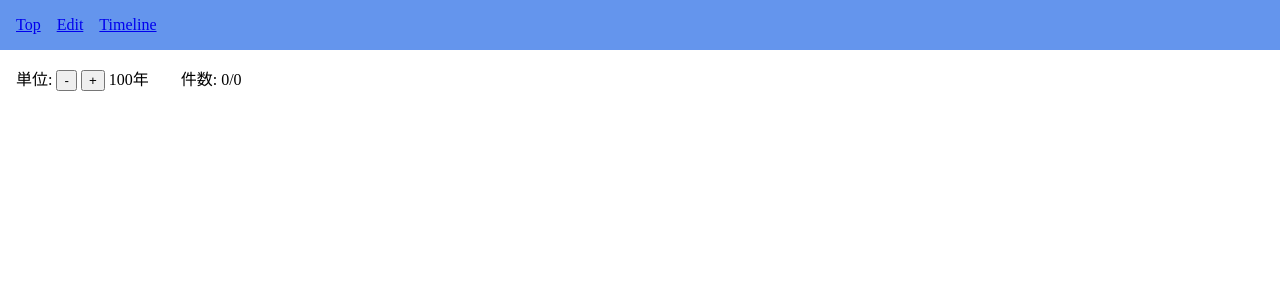
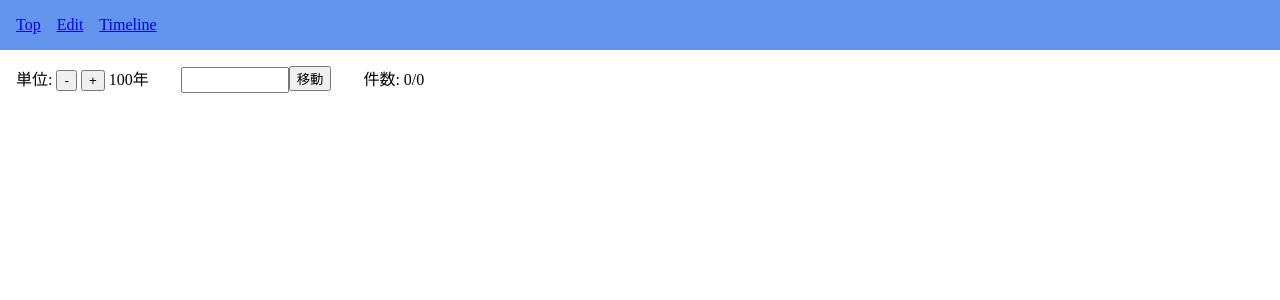
Before and after one commit to redfe/mysirube, a SvelteKit app: page /timeline in a window 1280 px wide. Shown: the top 300 px of the page. Built offline with nearby package versions, Linux system fonts and the light colour scheme.

Commit message:
開始年を移動できるようにした。

```diff
--- a/src/routes/timeline/+page.svelte
+++ b/src/routes/timeline/+page.svelte
@@ -10,7 +10,7 @@
 	import type { Item } from './timeline.svelte';
 	import { colors, search } from '$lib/repository';
 	import { generate } from './dummyDataGenerator';
-	import { fade, slide } from 'svelte/transition';
+	import { fade } from 'svelte/transition';
 
 	const units = [10000, 5000, 1000, 500, 100, 50, 10, 5, 1];
 
@@ -44,6 +44,12 @@
 	// 最上位の表示枠要素
 	let first: HTMLElement | undefined = $state();
 
+	// 表示開始年のバインド値
+	let startValue: number | undefined = $state();
+
+	// 表示開始年
+	let offsetStart: number | undefined = $state();
+
 	// 表示関数
 	function display(unit: number, periods: number[], filteredItems: Item[]) {
 		const lanes = createLanes(unit, filteredItems);
@@ -70,12 +76,17 @@
 	}
 
 	async function filter() {
-		const result = await search({ colors: selectedColors });
+		const result = await search({ start: offsetStart, colors: selectedColors });
 		items = result.datas.map((data) => ({
 			...data,
 			end: data.end == null ? data.start : data.end
 		}));
 		allCount = result.count;
+	}
+
+	function move() {
+		offsetStart = startValue;
+		filter();
 	}
 
 	$effect(() => {
@@ -129,6 +140,9 @@
 			}}>+</button
 		>
 		<span>{formatYear(unit)}</span>
+	</div>
+	<div class="move">
+		<input type="number" bind:value={startValue} /><button onclick={() => move()}>移動</button>
 	</div>
 	<div class="count">
 		<span>件数:</span>
@@ -203,6 +217,13 @@
 		box-sizing: border-box;
 		display: flex;
 		gap: 2rem;
+		.move {
+			input {
+				width: 6.25rem;
+				height: 1.25rem;
+				text-align: right;
+			}
+		}
 
 		.colorSelector {
 			.color {
```
